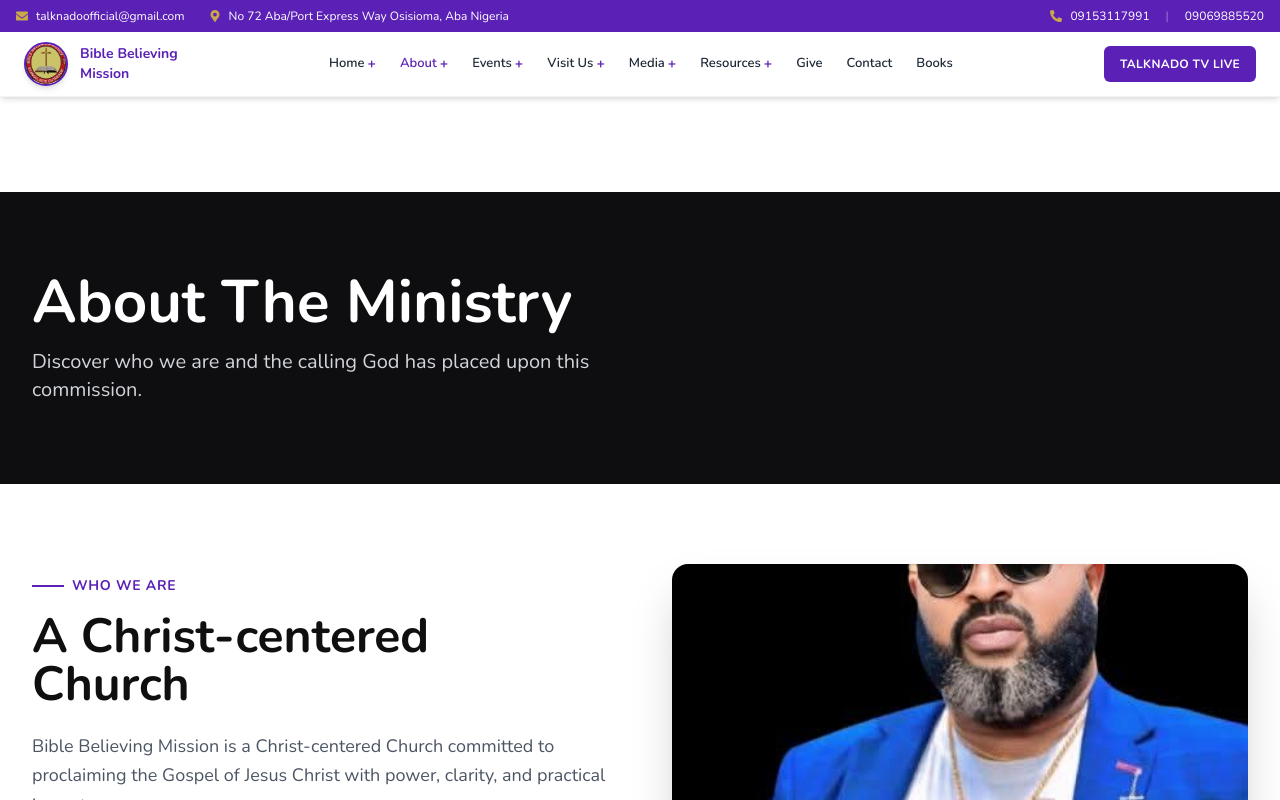
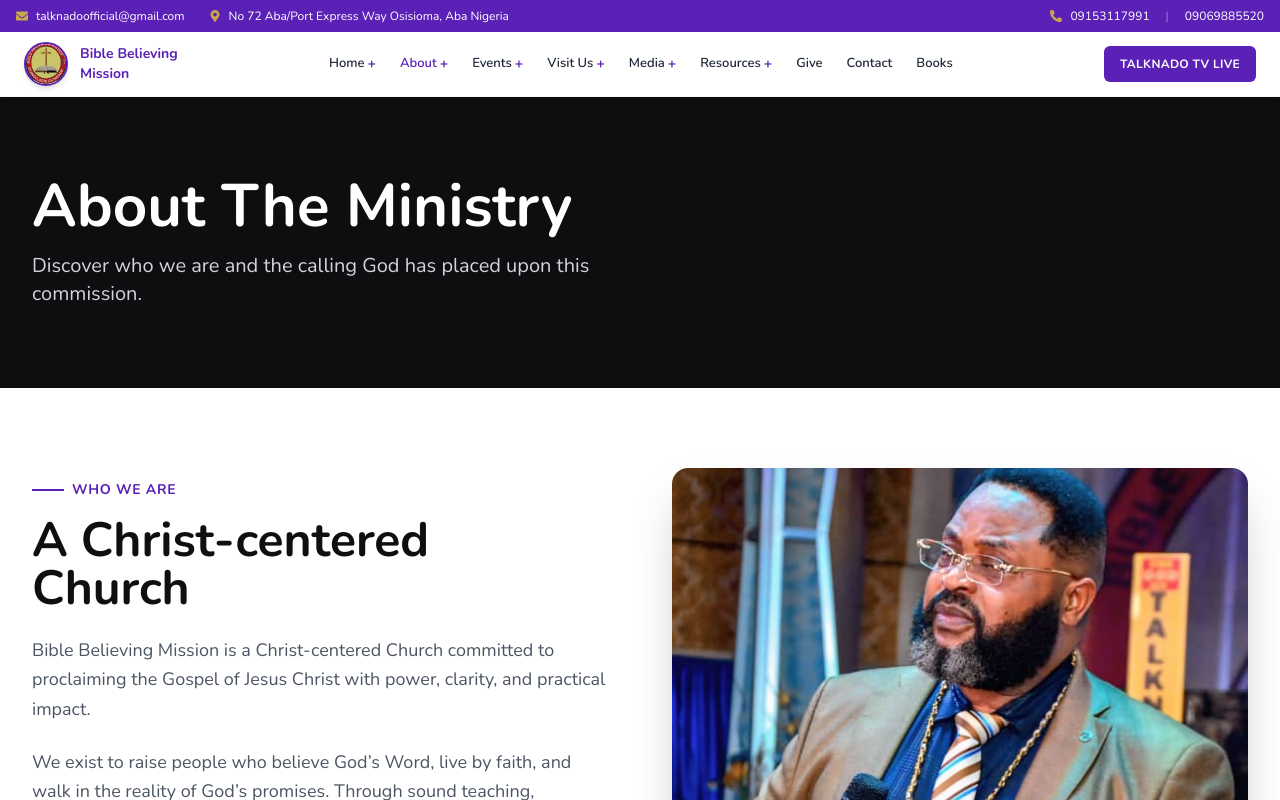
Before and after one commit to Charleskojomark/bible-believing-mission, a Next.js app: page /about in a window 1280 px wide. Shown: the top 800 px of the page. Built offline with nearby package versions, Linux system fonts and the light colour scheme.

Commit message:
About page: new image + remove double padding; Dancing Script via next/font for reliable desktop rendering

```diff
--- a/src/app/about/page.tsx
+++ b/src/app/about/page.tsx
@@ -4,7 +4,7 @@
 
 export default function AboutPage() {
     return (
-        <main className="pt-24 min-h-screen">
+        <main className="min-h-screen">
             {/* Page Header */}
             <div className="bg-dark text-white py-20 relative overflow-hidden">
                 <div className="absolute inset-0 bg-primary/20 mix-blend-multiply z-0"></div>
@@ -40,7 +40,7 @@
 
                     <div className="relative rounded-2xl overflow-hidden shadow-2xl aspect-[4/3]">
                         <Image
-                            src="/aboutus.jpeg"
+                            src="/random2.jpeg"
                             alt="Church Congregation"
                             fill
                             className="object-cover"
--- a/src/app/layout.tsx
+++ b/src/app/layout.tsx
@@ -1,5 +1,5 @@
 import type { Metadata } from "next";
-import { Nunito } from "next/font/google";
+import { Nunito, Dancing_Script } from "next/font/google";
 import "./globals.css";
 import { Navbar } from "@/components/layout/Navbar";
 import { Footer } from "@/components/layout/Footer";
@@ -8,6 +8,13 @@
   subsets: ["latin"],
   weight: ["300", "400", "500", "600", "700", "800", "900"],
   variable: "--font-nunito",
+  display: "swap",
+});
+
+const dancingScript = Dancing_Script({
+  subsets: ["latin"],
+  weight: ["700"],
+  variable: "--font-cursive",
   display: "swap",
 });
 
@@ -29,7 +36,7 @@
   return (
     <html lang="en" className="overflow-x-hidden">
       <body
-        className={`${nunito.variable} font-sans antialiased flex flex-col min-h-screen overflow-x-hidden`}
+        className={`${nunito.variable} ${dancingScript.variable} font-sans antialiased flex flex-col min-h-screen overflow-x-hidden`}
       >
         <Navbar />
         {/*
--- a/src/components/home/HeroSection.tsx
+++ b/src/components/home/HeroSection.tsx
@@ -88,7 +88,7 @@
                                 <div
                                     className="text-white drop-shadow-2xl leading-none select-none"
                                     style={{
-                                        fontFamily: "'Dancing Script', cursive",
+                                        fontFamily: "var(--font-cursive)",
                                         fontWeight: 700,
                                         fontSize: "clamp(4rem, 12vw, 9rem)",
                                         lineHeight: 1.1,
```
